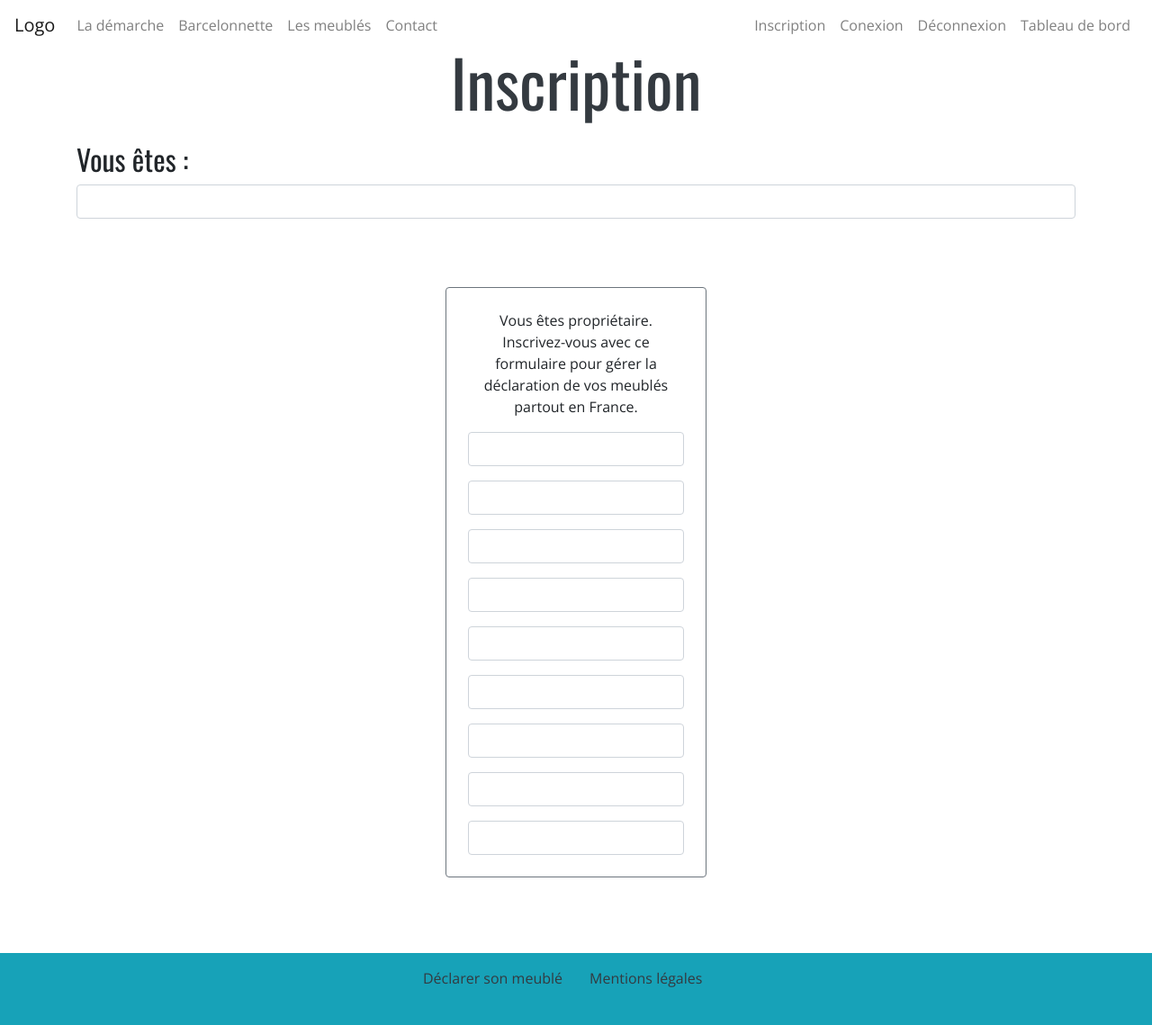
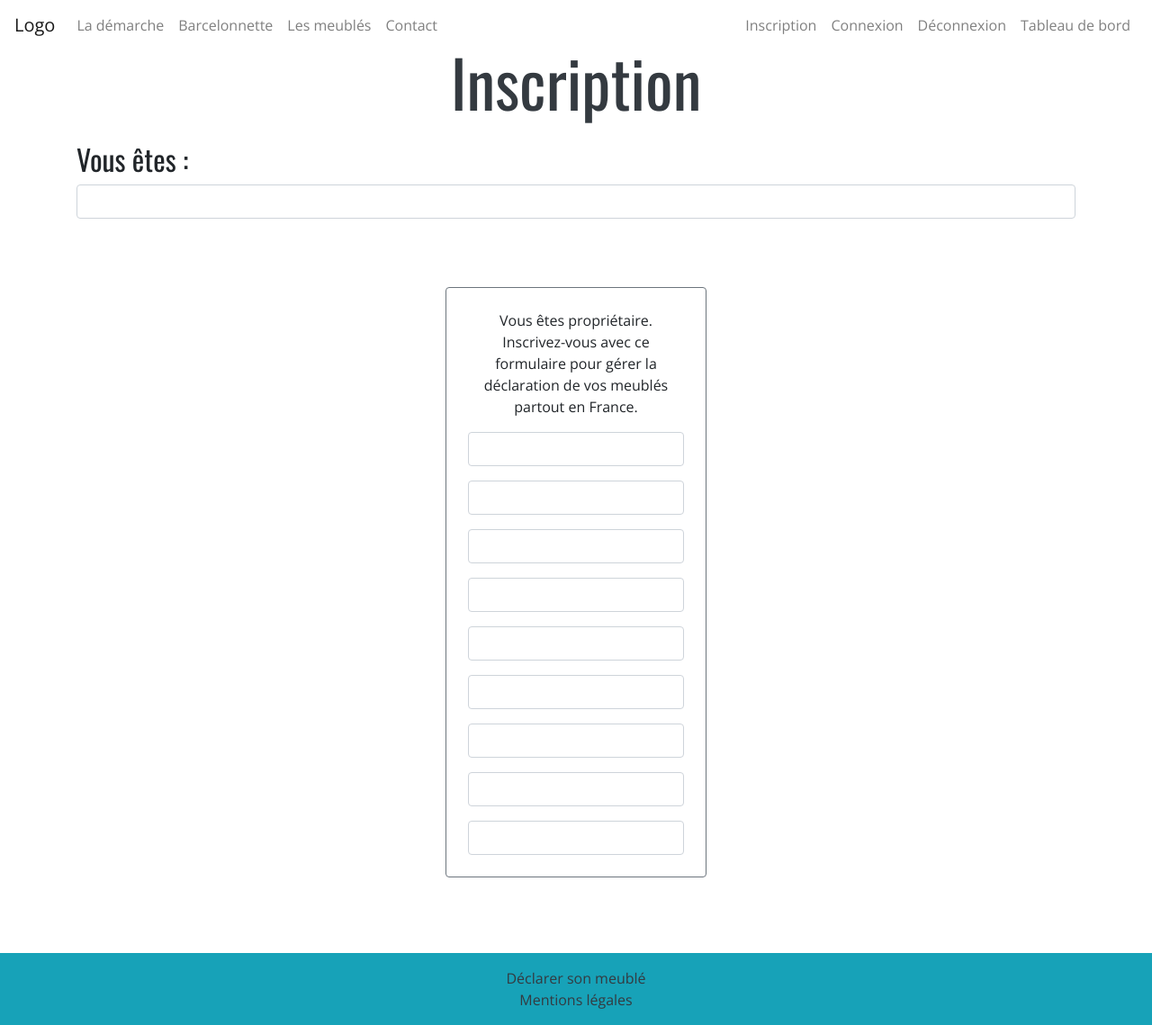
Before and after one commit to Malixette/declaration-meuble, a Symfony app: template templates/user/new-user.html.twig in a window 1280 px wide. Shown: the whole page at 90% size. Run offline with Twig, Linux system fonts and the light colour scheme; the template is opened without the code that fills it, so the values that code supplies are empty; form fields are guessed from the names that the template uses; some libraries are stand-ins or nearby versions.

Commit message:
page accueil ok

```diff
--- a/templates/commune.html.twig
+++ b/templates/commune.html.twig
@@ -31,7 +31,7 @@
                     <a class="nav-link" href="{{path('new_user')}}">Inscription</a>
                 </li>
                 <li class="nav-item">
-                    <a class="nav-link" href="{{path('connexion')}}">Conexion</a>
+                    <a class="nav-link" href="{{path('connexion')}}">Connexion</a>
                 </li>
                 <li class="nav-item">
                     <a class="nav-link" href="#">Déconnexion</a>
@@ -44,15 +44,17 @@
     </nav>
 <!-- *******************************************************************FIN NAV********************************************************************* -->
 {% endblock %}
+
 {% block header %}
-<header>
-    <div class="container-fluid h-100">
-        <div class="row d-flex flex-column h-100" id="homeblock">
-            <div class="col-12 d-flex flex-column align-items-center p-0 text-white" id="btn-declaration">
+
+<header style="height: 100%">
+    <div class="container-fluid" style="height: 934px">
+        <div class="row d-flex flex-column"  id="homeblock">
+            <div class="col-12 d-flex flex-column align-items-center p-0 text-white" style="margin-top: 20%;" id="btn-declaration">
                 <h3>Bienvenue sur le service de déclaration de vos meublés de tourisme de la mairie de Barcelonnette.</h3>
                 <h4 class="display-6" >Un seul espace pour déclarer tous vos meublés en France !</h4>
                 <button type="button" class="outline btn btn-lg pl-5 pr-5 pt-2 pb-2" >
-                    <p class="display-3 text-white"><a style="font-family: 'Open Sans', sans-serif; text-decoration:none;" href="{{path('connexion')}}" class="text-white">Je déclare</a></p>
+                    <p class="display-3 text-white"><a style="font-family: 'Open Sans', sans-serif; text-decoration:none;" href="{{path('dashboard_declarant')}}" class="text-white">Je déclare</a></p>
                 </button>
             </div>
         </div>
@@ -63,17 +65,17 @@
 {% block main %}
     <!--***********************************************************BLOC DEMARCHE *************************************************************************-->
 
-<div class="container-fluid" style="height: 100%">
+<div class="container-fluid p-0" style="height: 100%">
     <section id="section-demarche" style="max-height: 100%">
         <div class="container-fluid bloc-header p-0" id="demarche-header">
             <div class="row">
-                <div class="col-12">
+                <div class="col-12 p-0">
                     <h1 class="display-3 text-center mt-5">La démarche</h1>
                 </div>
             </div>
         </div>
         <div class="container bloc-content" id="demarche-content">
-            <div class="col-md-12 col-lg-6 bg-warning m-1">
+            <div class="col-md-12 col-lg-6 bg-warning m-1 p-0">
                 <h2>Pourquoi déclarer votre meublé de tourisme</h2>
                     <p>Lorem ipsum dolor sit amet, consectetur adipisicing elit. Laborum dolorem minus illo mollitia vel harum excepturi eos adipisci ipsum facere quasi rerum ad facilis quaerat et ipsa, quidem ullam amet!</p>
             </div>
@@ -84,10 +86,10 @@
         </div>
     </section>
     <!--**********************************************BLOC PRESENTATION COMMUNE **********************************************-->
-    <section id="section-commune" style="height: 100%">
+    <section class="p-0" id="section-commune" style="height: 100%">
         <div class="container-fluid bloc-header p-0" id="commune-header">
             <div class="row">
-                <div class="col-12">
+                <div class="col-12 p-0">
                     <h1 class="display-3 text-center text-white mt-5">Barcelonnette</h1>
                 </div>
             </div>
@@ -118,7 +120,7 @@
     <section id="section-contact" style="max-height: 100%">
         <div class="container-fluid bloc-header mt-3 p-0" id="contact-header">
             <div class="row">
-                <div class="col-12">
+                <div class="p-0 col-12">
                     <h1 class="display-3 text-center mt-5">Contact</h1>
                 </div>
             </div>
@@ -138,36 +140,18 @@
 
 {% block footer %}
 <div class="container-fluid p-0">
-    <footer class="bg-info p-3">
-            <div class="row">
-                <div class="col-6">
-                    <span class="d-flex flex-column align-items-end m-0">
-                        <a class="text-dark" href="">Déclarer son meublé</a><br>
-                    </span>
-                </div>
-                <div class="col-6">
-                    <span class="d-flex flex-column align-items-start m-0">
-                        <a class="text-dark" href="">Mentions légales</a><br>
-                    </span>
-                </div>
-            </div>
-    </footer>
+    <div class="row ">
+        <div class="col-12">
+            <footer class="bg-info p-3">
+                        <span class="d-flex flex-column align-items-center m-0">
+                            <a class="text-dark" href="">Déclarer son meublé</a>
+                            <a class="text-dark" href="">Mentions légales</a>
+                        </span>
+            </footer>
+        </div>
+    </div>
 </div>
 
-{#{% block header %}#}
-{#<header>#}
-{#    <div class="container-fluid">#}
-{#        <div class="row d-flex flex-column position-absolute" style="top : 35%; left:25%;" id="homeblock">#}
-{#            <div class="col-12 d-flex flex-column align-items-center p-0 text-white" id="btn-declaration">#}
-{#                <h3>Bienvenue sur le service de déclaration de vos meublés de tourisme de la mairie de Barcelonnette.</h3>#}
-{#                <h4 class="display-6" >Un seul espace pour déclarer tous vos meublés en France !</h4>#}
-{#                <button type="button" class="outline btn btn-lg pl-5 pr-5 pt-2 pb-2" >#}
-{#                    <p class="display-3 text-white"><a style="font-family: 'Open Sans', sans-serif; text-decoration:none;" href="{{path('connexion')}}" class="text-white">Je déclare</a></p>#}
-{#                </button>#}
-{#            </div>#}
-{#        </div>#}
-{#    </div>#}
-{#</header>#}
-{#{% endblock %}#}
+
 
 {% endblock %}
```
Also changed, not shown: public/assets/css/commune.css.
